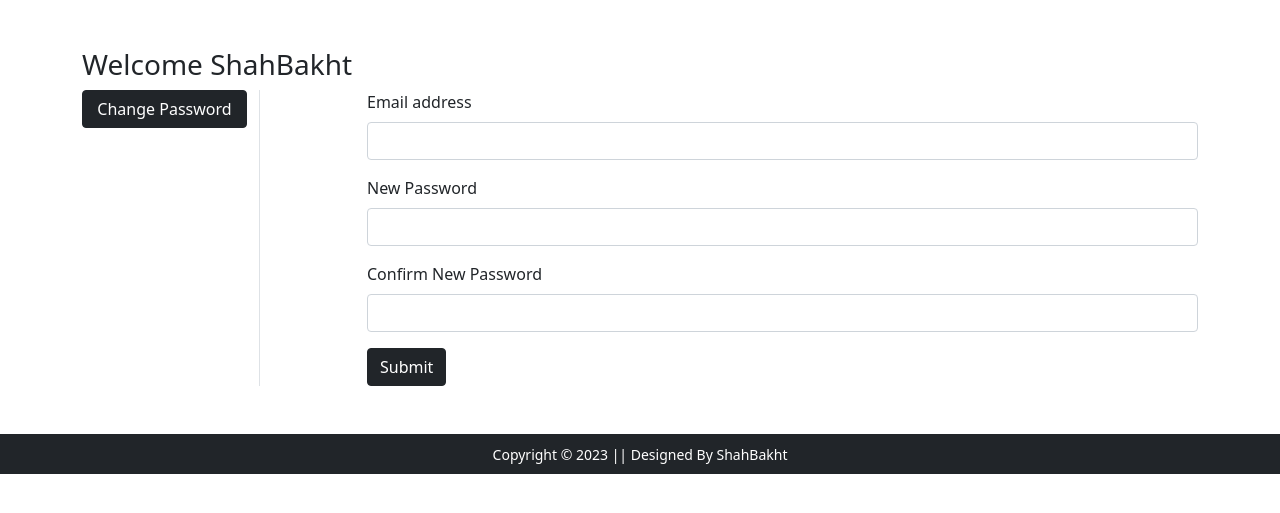
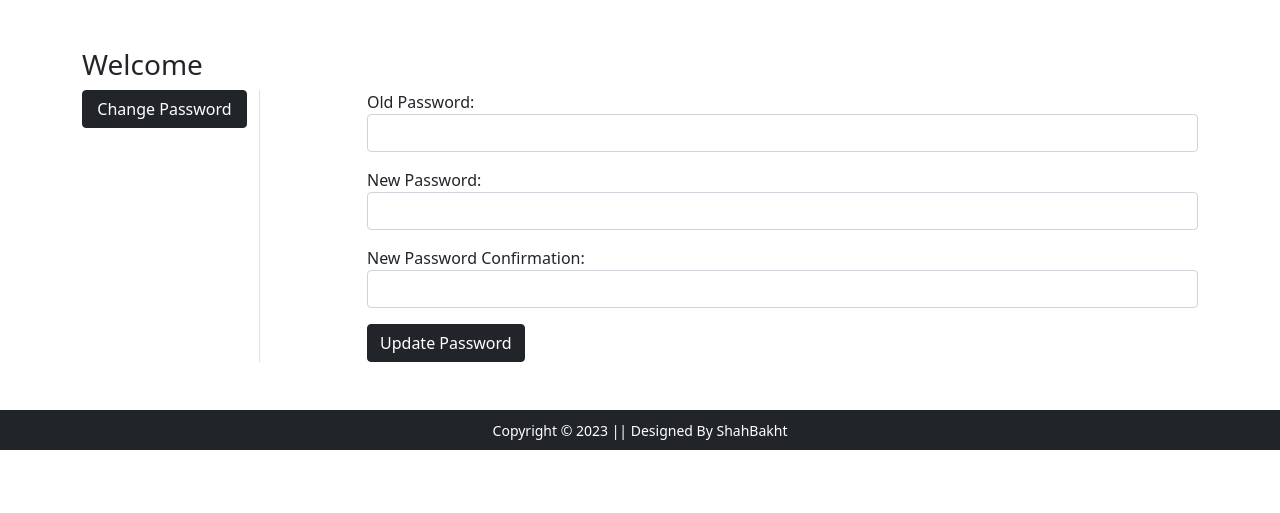
Before and after one commit to abdur-rehman-ali/shopify-django, a Django app: page /change/password in a window 1280 px wide. Shown: the part 56-569 px from the top of the page. Run offline with Django 4.2, Linux system fonts and the light colour scheme; some libraries are stand-ins or nearby versions.

Commit message:
Password update feature

```diff
--- a/main/forms.py
+++ b/main/forms.py
@@ -1,5 +1,5 @@
 from django import forms
-from django.contrib.auth.forms import UserCreationForm, AuthenticationForm
+from django.contrib.auth.forms import UserCreationForm, AuthenticationForm, PasswordChangeForm
 from django.contrib.auth.models import User
 
 class CustomerRegistrationForm(UserCreationForm):
@@ -18,3 +18,17 @@ class CustomerRegistrationForm(UserCreationForm):
 class CustomerLoginForm(AuthenticationForm):
   username = forms.CharField(widget=forms.TextInput(attrs={'class': 'form-control'}))
   password = forms.CharField(widget=forms.PasswordInput(attrs={'class': 'form-control'}))
+
+class CustomerPasswordChangeForm(PasswordChangeForm):
+  old_password = forms.CharField(
+      label="Old Password",
+      widget=forms.PasswordInput(attrs={'class': 'form-control'})
+    )
+  new_password1 = forms.CharField(
+      label='New Password',
+      widget=forms.PasswordInput(attrs={'class': 'form-control'})
+    )
+  new_password2 = forms.CharField(
+      label='New Password Confirmation',
+      widget=forms.PasswordInput(attrs={'class': 'form-control'})
+    )
--- a/main/templates/main/password_change.html
+++ b/main/templates/main/password_change.html
@@ -4,28 +4,28 @@
 {% block main-content %}
 <div class="container my-5">
  <div class="row">
- <h3>Welcome ShahBakht</h3>
+ <h3>Welcome {{request.user.username | capfirst}}</h3>
   <div class="col-sm-2 border-end">
    <ul class="list-unstyled">
     <li class="d-grid"><a href="{% url 'profile' %}" class="btn btn-dark">Change Password</a></li>
    </ul>
   </div>
   <div class="col-sm-9 offset-sm-1">
-   <form>
-     <div class="mb-3">
-       <label for="exampleInputEmail1" class="form-label">Email address</label>
-       <input type="email" class="form-control" id="exampleInputEmail1" aria-describedby="emailHelp">
-     </div>
-     <div class="mb-3">
-       <label for="exampleInputPassword1" class="form-label">New Password</label>
-       <input type="password" class="form-control" id="exampleInputPassword1">
-     </div>
-     <div class="mb-3">
-       <label for="exampleInputPassword1" class="form-label">Confirm New Password</label>
-       <input type="password" class="form-control" id="exampleInputPassword1">
-     </div>
-     <button type="submit" class="btn btn-dark">Submit</button>
-   </form>
+    {% if messages %}
+      {% for message in messages %}
+        <p {% if message.tags %} class="alert alert-{{message.tags}} mb-2" {% endif %}>{{ message }}</p>
+      {% endfor %}
+    {% endif %}
+   <form action="{% url 'password_change' %}" method="post" novalidate>
+    {% csrf_token %}
+    {% for fm in form %}
+      <div class="mb-3 form-group">
+        {{fm.label_tag}}
+        {{ fm }}
+        <small class="text-danger">{{ fm.errors|striptags }}</small>
+      </div>
+    {% endfor %}
+    <input type="submit" class="btn btn-dark" value="Update Password">
   </div>
  </div>
 </div>
--- a/main/views.py
+++ b/main/views.py
@@ -1,9 +1,10 @@
 from django.shortcuts import render, redirect
 from .models import Product
-from .forms import CustomerRegistrationForm, CustomerLoginForm
+from .forms import CustomerRegistrationForm, CustomerLoginForm, CustomerPasswordChangeForm
 from django.contrib import messages
 from django.urls import reverse
-from django.contrib.auth import login as auth_login, authenticate, logout as auth_logout
+from django.contrib.auth import login as auth_login, authenticate, logout as auth_logout, update_session_auth_hash
+
 
 def index(request):
   mobiles = Product.objects.filter(category='Mobile')
@@ -108,5 +109,15 @@ def logout(request):
   return redirect(reverse('home'))
 
 def password_change(request):
+  if request.method == 'POST':
+    form = CustomerPasswordChangeForm(request.user, request.POST)
+    if form.is_valid():
+        user = form.save()
+        update_session_auth_hash(request, user)
+        messages.success(request, 'Your password is successfully updated!')
+        return redirect(reverse('password_change'))
+  else:
+    form = CustomerPasswordChangeForm(request.user)
   template_name = 'main/password_change.html'
-  return render(request, template_name)
+  context = {'form': form}
+  return render(request, template_name, context)
```
Also changed, not shown: db.sqlite3.
